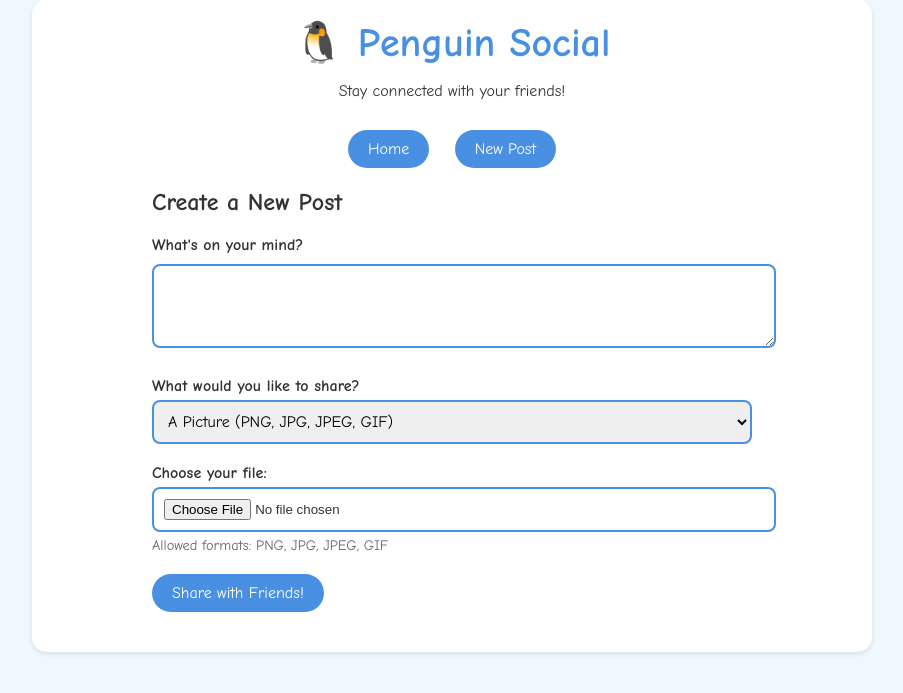
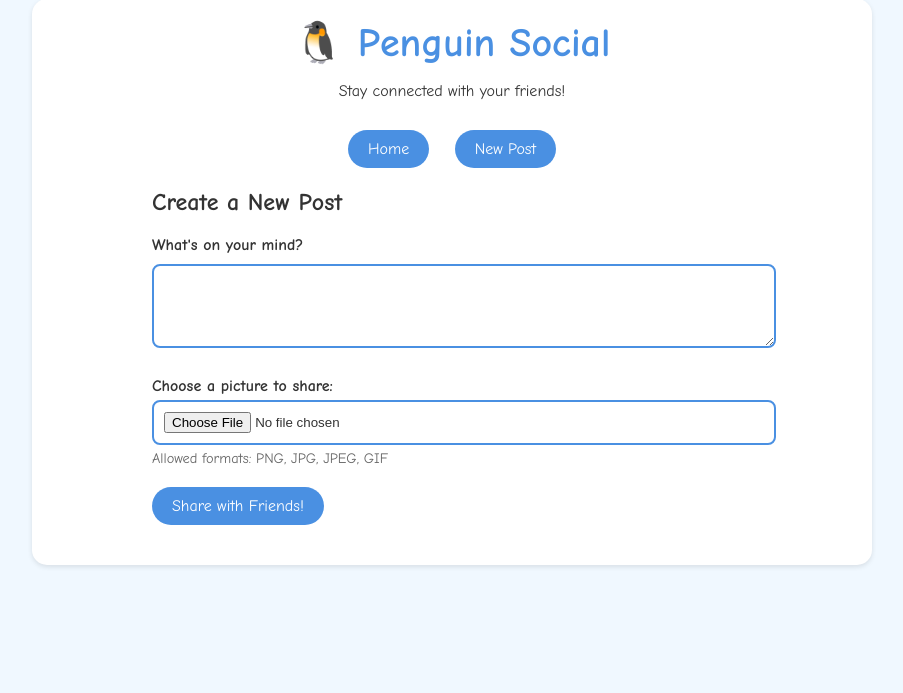
Before and after one commit to osoliman/penguin_social, a Flask app: page /post/new in a window 1280 px wide. Shown: the part 21-714 px from the top of the page, without its empty margins (188-1091 px from the left). Run offline with Flask 3, Linux system fonts and the light colour scheme.

Commit message:
simplify app by allow pictures only

```diff
--- a/app.py
+++ b/app.py
@@ -14,11 +14,10 @@ app.config['UPLOAD_FOLDER'] = os.path.join(BASE_DIR, 'static', 'uploads')
 
 # Allowed file extensions
 ALLOWED_IMAGE_EXTENSIONS = {'png', 'jpg', 'jpeg', 'gif'}
-ALLOWED_AUDIO_EXTENSIONS = {'mp3', 'wav', 'ogg', 'm4a'}
 
-def allowed_file(filename, media_type):
+def allowed_file(filename):
     return '.' in filename and \
-           filename.rsplit('.', 1)[1].lower() in (ALLOWED_AUDIO_EXTENSIONS if media_type == 'voice' else ALLOWED_IMAGE_EXTENSIONS)
+           filename.rsplit('.', 1)[1].lower() in ALLOWED_IMAGE_EXTENSIONS
 
 # Create upload folder if it doesn't exist
 os.makedirs(app.config['UPLOAD_FOLDER'], exist_ok=True)
@@ -34,8 +33,7 @@ db = SQLAlchemy(app)
 class Post(db.Model):
     id = db.Column(db.Integer, primary_key=True)
     content = db.Column(db.String(500))
-    media_type = db.Column(db.String(10))  # 'image' or 'voice'
-    media_path = db.Column(db.String(200))
+    image_path = db.Column(db.String(200))
     created_at = db.Column(db.DateTime, default=datetime.utcnow)
     comments = db.relationship('Comment', backref='post', lazy=True, cascade='all, delete-orphan')
 
@@ -57,23 +55,19 @@ def home():
 def new_post():
     if request.method == 'POST':
         content = request.form.get('content')
-        media_type = request.form.get('media_type')
 
-        if 'media' not in request.files:
-            flash('No file selected')
+        if 'image' not in request.files:
+            flash('No image selected')
             return redirect(request.url)
 
-        file = request.files['media']
+        file = request.files['image']
         if file.filename == '':
-            flash('No file selected')
+            flash('No image selected')
             return redirect(request.url)
 
         if file:
-            if not allowed_file(file.filename, media_type):
-                if media_type == 'voice':
-                    flash('Please upload an audio file (mp3, wav, ogg, or m4a)')
-                else:
-                    flash('Please upload an image file (png, jpg, jpeg, or gif)')
+            if not allowed_file(file.filename):
+                flash('Please upload an image file (png, jpg, jpeg, or gif)')
                 return redirect(request.url)
 
             # Create a safe filename
@@ -93,8 +87,7 @@ def new_post():
 
             post = Post(
                 content=content,
-                media_type=media_type,
-                media_path=filename
+                image_path=filename
             )
             db.session.add(post)
             db.session.commit()
@@ -117,8 +110,8 @@ def delete_post(post_id):
     post = Post.query.get_or_404(post_id)
 
     # Delete the associated file
-    if post.media_path:
-        file_path = os.path.join(app.config['UPLOAD_FOLDER'], post.media_path)
+    if post.image_path:
+        file_path = os.path.join(app.config['UPLOAD_FOLDER'], post.image_path)
         try:
             if os.path.exists(file_path):
                 os.remove(file_path)
--- a/templates/new_post.html
+++ b/templates/new_post.html
@@ -10,17 +10,9 @@
             </div>
 
             <div class="form-group">
-                <label for="media_type">What would you like to share?</label>
-                <select name="media_type" id="media_type" required onchange="updateFileInput()">
-                    <option value="image">A Picture (PNG, JPG, JPEG, GIF)</option>
-                    <option value="voice">A Voice Note (MP3, WAV, OGG, M4A)</option>
-                </select>
-            </div>
-
-            <div class="form-group">
-                <label for="media">Choose your file:</label>
-                <input type="file" name="media" id="media" accept="image/*,audio/*" required>
-                <small class="file-help">Allowed formats: <span id="allowed-formats">PNG, JPG, JPEG, GIF</span></small>
+                <label for="image">Choose a picture to share:</label>
+                <input type="file" name="image" id="image" accept="image/*" required>
+                <small class="file-help">Allowed formats: PNG, JPG, JPEG, GIF</small>
             </div>
 
             <button type="submit">Share with Friends!</button>
@@ -40,14 +32,6 @@
             margin-bottom: 5px;
             font-weight: bold;
         }
-        select {
-            width: 100%;
-            padding: 10px;
-            border: 2px solid #4a90e2;
-            border-radius: 8px;
-            font-family: 'Comic Neue', cursive;
-            font-size: 1em;
-        }
         input[type="file"] {
             width: 100%;
             padding: 10px;
@@ -62,20 +46,4 @@
             font-size: 0.9em;
         }
     </style>
-
-    <script>
-        function updateFileInput() {
-            const mediaType = document.getElementById('media_type').value;
-            const fileInput = document.getElementById('media');
-            const allowedFormats = document.getElementById('allowed-formats');
-
-            if (mediaType === 'voice') {
-                fileInput.accept = 'audio/*';
-                allowedFormats.textContent = 'MP3, WAV, OGG, M4A';
-            } else {
-                fileInput.accept = 'image/*';
-                allowedFormats.textContent = 'PNG, JPG, JPEG, GIF';
-            }
-        }
-    </script>
 {% endblock %}
```
Also changed, not shown: templates/index.html (+2 -7 lines).
